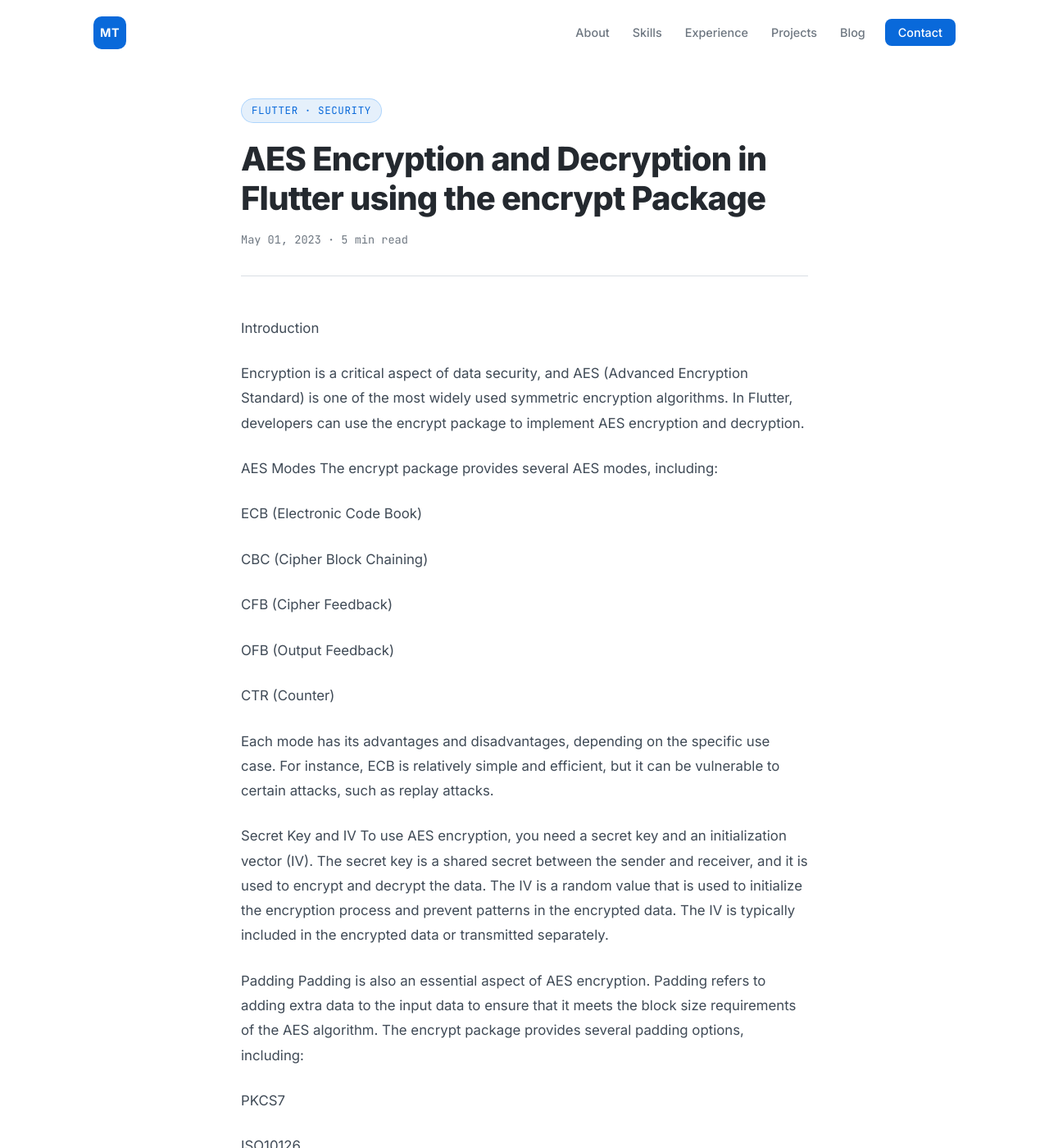
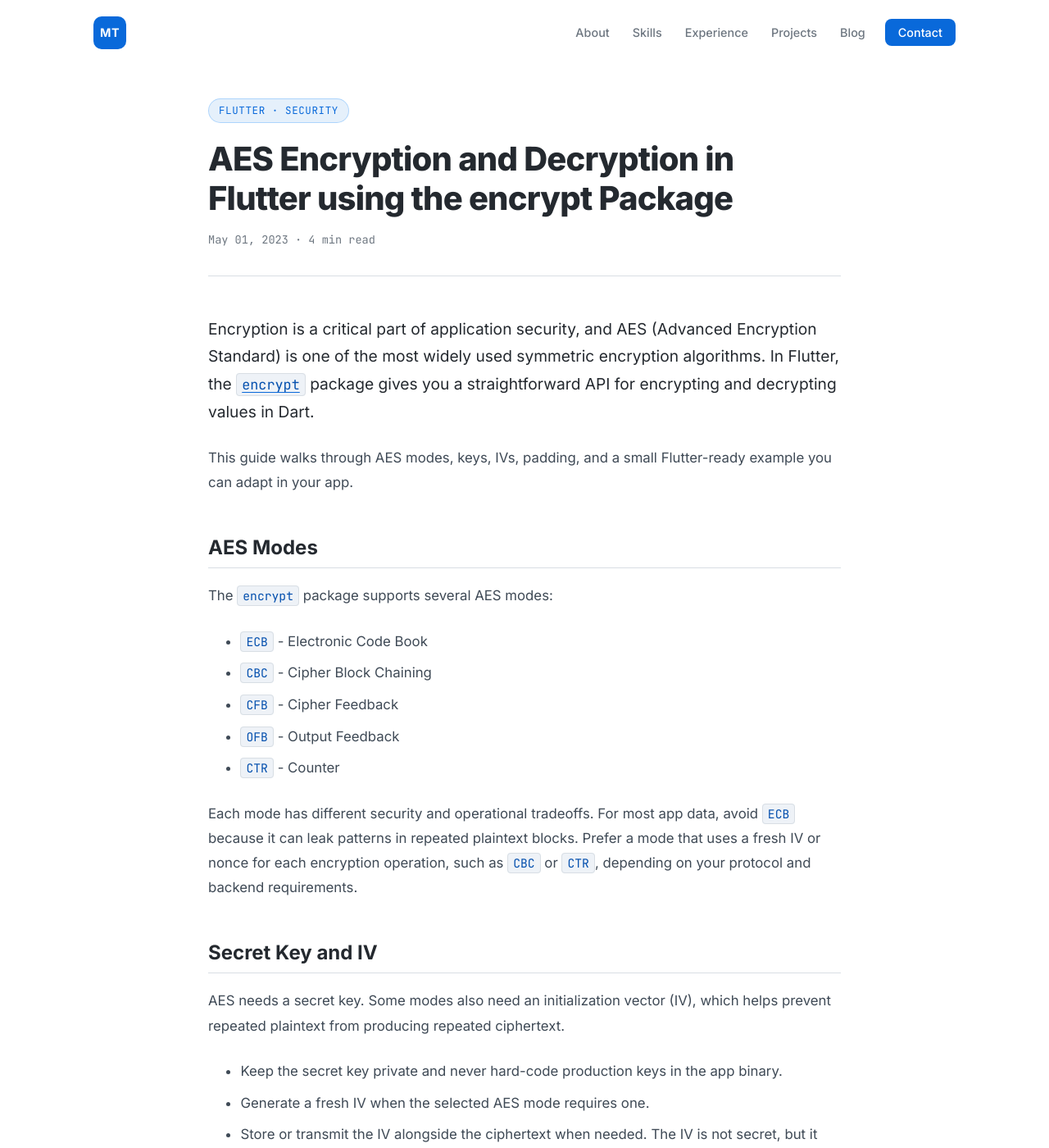
Before and after one commit to Mangesh20/mangesh20.github.io, a Jekyll site: the page built from _posts/2023-04-30-AES-Encryption-and-Decryption-in-Flutter.markdown, in a window 1280 px wide and 1400 px high. Shown: the whole window at 82% size. Built offline with Jekyll 4.4.1, drawn with Linux system fonts in a browser that asks for light colours; some of the changed text lies outside the part shown.

Commit message:
Enhance blog post formatting

````diff
--- a/_layouts/default.html
+++ b/_layouts/default.html
@@ -70,6 +70,47 @@
       entries.forEach(e => { if (e.isIntersecting) e.target.classList.add('visible'); });
     }, { threshold: 0.08, rootMargin: '0px 0px -40px 0px' });
     document.querySelectorAll('.fade-in').forEach(el => observer.observe(el));
+
+    document.querySelectorAll('.post-body pre').forEach((pre) => {
+      const code = pre.querySelector('code');
+      if (!code) return;
+
+      const figure = pre.closest('figure');
+      let block = figure;
+
+      if (!block) {
+        block = document.createElement('div');
+        pre.parentNode.insertBefore(block, pre);
+        block.appendChild(pre);
+      }
+      if (block.classList.contains('code-block')) return;
+
+      block.classList.add('code-block');
+      pre.setAttribute('tabindex', '0');
+
+      const button = document.createElement('button');
+      button.type = 'button';
+      button.className = 'copy-code-button';
+      button.textContent = 'Copy';
+      button.setAttribute('aria-label', 'Copy code snippet');
+      block.appendChild(button);
+
+      button.addEventListener('click', async () => {
+        const text = code.innerText;
+        try {
+          await navigator.clipboard.writeText(text);
+          button.textContent = 'Copied';
+          button.classList.add('copied');
+          window.setTimeout(() => {
+            button.textContent = 'Copy';
+            button.classList.remove('copied');
+          }, 1800);
+        } catch (error) {
+          button.textContent = 'Select';
+          pre.focus();
+        }
+      });
+    });
   </script>
 </body>
 </html>
--- a/_posts/2023-04-30-AES-Encryption-and-Decryption-in-Flutter.markdown
+++ b/_posts/2023-04-30-AES-Encryption-and-Decryption-in-Flutter.markdown
@@ -5,45 +5,47 @@ date: 2023-04-30 23:45:00 -0530
 categories: Flutter Security
 ---
 
-Introduction
+Encryption is a critical part of application security, and AES (Advanced Encryption Standard) is one of the most widely used symmetric encryption algorithms. In Flutter, the [`encrypt`](https://pub.dev/packages/encrypt) package gives you a straightforward API for encrypting and decrypting values in Dart.
 
-Encryption is a critical aspect of data security, and AES (Advanced Encryption Standard) is one of the most widely used symmetric encryption algorithms. In Flutter, developers can use the encrypt package to implement AES encryption and decryption.
+This guide walks through AES modes, keys, IVs, padding, and a small Flutter-ready example you can adapt in your app.
 
+## AES Modes
 
-AES Modes
-The encrypt package provides several AES modes, including:
+The `encrypt` package supports several AES modes:
 
-ECB (Electronic Code Book)
+- `ECB` - Electronic Code Book
+- `CBC` - Cipher Block Chaining
+- `CFB` - Cipher Feedback
+- `OFB` - Output Feedback
+- `CTR` - Counter
 
-CBC (Cipher Block Chaining)
+Each mode has different security and operational tradeoffs. For most app data, avoid `ECB` because it can leak patterns in repeated plaintext blocks. Prefer a mode that uses a fresh IV or nonce for each encryption operation, such as `CBC` or `CTR`, depending on your protocol and backend requirements.
 
-CFB (Cipher Feedback)
+## Secret Key and IV
 
-OFB (Output Feedback)
+AES needs a secret key. Some modes also need an initialization vector (IV), which helps prevent repeated plaintext from producing repeated ciphertext.
 
-CTR (Counter)
+- Keep the secret key private and never hard-code production keys in the app binary.
+- Generate a fresh IV when the selected AES mode requires one.
+- Store or transmit the IV alongside the ciphertext when needed. The IV is not secret, but it must match during decryption.
 
-Each mode has its advantages and disadvantages, depending on the specific use case. For instance, ECB is relatively simple and efficient, but it can be vulnerable to certain attacks, such as replay attacks.
+## Padding
 
+Padding adds bytes to plaintext so it matches the AES block size. The `encrypt` package supports padding options such as:
 
-Secret Key and IV
-To use AES encryption, you need a secret key and an initialization vector (IV). The secret key is a shared secret between the sender and receiver, and it is used to encrypt and decrypt the data. The IV is a random value that is used to initialize the encryption process and prevent patterns in the encrypted data. The IV is typically included in the encrypted data or transmitted separately.
+- `PKCS7`
+- `ISO10126`
+- `ANSI X.923`
 
+Your padding choice must be consistent between encryption and decryption.
 
-Padding
-Padding is also an essential aspect of AES encryption. Padding refers to adding extra data to the input data to ensure that it meets the block size requirements of the AES algorithm. The encrypt package provides several padding options, including:
+## Flutter AES Example
 
-PKCS7
+The example below shows the basic flow with the `encrypt` package. It creates a 32-byte key, a 16-byte IV, encrypts a string, prints the Base64 ciphertext, and then decrypts it.
 
-ISO10126
+> For production apps, generate and manage keys through a secure key management flow. This sample is intentionally small so the API shape is easy to see.
 
-ANSI X.923
-
-AES Encryption and Decryption in Flutter using the Encrypt Package Example
-Let's look at an example of using AES encryption and decryption in Flutter with the ECB mode:
-
-{% highlight swift %}
-
+```dart
 import 'package:encrypt/encrypt.dart' as encrypt;
 
 void main() {
@@ -51,59 +53,46 @@ void main() {
   final iv = encrypt.IV.fromLength(16);
   final encrypter = encrypt.Encrypter(encrypt.AES(key));
 
-   // Encrypt
-  final plainText = 'some random text';
+  const plainText = 'some random text';
+
   final encrypted = encrypter.encrypt(plainText, iv: iv);
+  print(encrypted.base64);
 
-   // output something like >r/qtHYIy6OfJJ8805uFY80MfmuvXVSapuXOk4dTbY5s=
-   print(encrypted.base64);
+  final decrypted = encrypter.decrypt(encrypted, iv: iv);
+  print(decrypted);
+}
+```
 
-   // Decrypt
- final decrypted = encrypter.decrypt(encrypted, iv: iv);
- print(decrypted); // output > 'some random text'
+## Optional IV Field
 
-}
+The IV field is optional for `ECB` because that mode does not use an IV. Even so, if you switch modes later, keeping the encryption call shape consistent can reduce mistakes. The more important production guidance is to choose a mode appropriate for your threat model and avoid `ECB` for sensitive data.
 
-{% endhighlight %}
+## Conclusion
 
+The `encrypt` package is a convenient way to add AES encryption and decryption to Flutter projects. Pick the AES mode deliberately, protect your key, use IVs correctly, and keep encryption and decryption settings consistent.
 
-In this example, we first generate a random 32-byte secret key and a random 16-byte IV. We then create an Encrypter instance with the AES algorithm and the secret key. We use the encrypt method to encrypt the plain text with the ECB mode and the provided IV. We then use the decrypt method to decrypt the encrypted data with the same IV.
+## FAQs
 
+### What is AES encryption?
 
-Optional IV Field
-Note that the IV is optional for the ECB mode because this mode does not use IV. However, it is still recommended to provide an IV to ensure consistency with other modes and to avoid potential errors.
+AES is a symmetric encryption algorithm used to secure data in transit or at rest. It is widely used because it is efficient and well studied.
 
+### What is the `encrypt` package in Flutter?
 
-Conclusion
-In conclusion, the encrypt package provides a convenient and reliable way to implement AES encryption and decryption in Flutter. Developers can choose from different AES modes, use a secret key and IV for security, and apply padding as needed. By following best practices and understanding the nuances of AES encryption, developers can build secure and robust Flutter applications.
+`encrypt` is a Dart package that provides APIs for encryption and decryption, including AES support.
 
+### What AES modes does the `encrypt` package support?
 
-FAQs
+It supports modes including `ECB`, `CBC`, `CFB`, `OFB`, and `CTR`.
 
-What is AES encryption?
+### What is a secret key?
 
-AES (Advanced Encryption Standard) is a symmetric encryption algorithm used to secure data in transit or at rest. It is widely used due to its high level of security and efficiency.
+A secret key is the private value used to encrypt and decrypt data. Anyone with the key can decrypt the ciphertext, so it must be protected.
 
-What is the Encrypt package in Flutter?
+### What is an initialization vector?
 
-The Encrypt package is a Flutter package that provides a convenient way to implement AES encryption and decryption in your application.
+An initialization vector, or IV, is a value used by many AES modes to make encryption output less predictable. It usually does not need to be secret, but it must be available for decryption.
 
-What are the different AES modes available in the Encrypt package?
+### What is padding?
 
-The Encrypt package provides several AES modes, including ECB, CBC, CFB, OFB, and CTR.
-
-What is a secret key?
-
-A secret key is a shared secret between the sender and receiver used to encrypt and decrypt the data. It is an essential component of AES encryption.
-
-What is an initialization vector (IV)?
-
-An initialization vector (IV) is a random value used to initialize the encryption process and prevent patterns in the encrypted data. It is another crucial component of AES encryption.
-
-What is padding?
-
-Padding refers to adding extra data to the input data to ensure that it meets the block size requirements of the AES algorithm. The Encrypt package provides several padding options, including PKCS7, ISO10126, and ANSI X.923.
-
-Is the IV field optional?
-
-The IV field is optional for the ECB mode because this mode does not use IV. However, it is still recommended to provide an IV to ensure consistency with other modes and to avoid potential errors.
+Padding adds extra bytes to plaintext so it fits AES block-size requirements. Common padding options include `PKCS7`, `ISO10126`, and `ANSI X.923`.
--- a/_sass/main.scss
+++ b/_sass/main.scss
@@ -849,7 +849,7 @@ footer {
 .post-page {
   padding-top: 120px;
   padding-bottom: 80px;
-  max-width: 740px;
+  max-width: 820px;
   margin: 0 auto;
   padding-left: 24px;
   padding-right: 24px;
@@ -893,6 +893,12 @@ footer {
   line-height: 1.8;
   color: var(--text-2);
 }
+.post-body > p:first-child {
+  font-size: 1.2rem;
+  line-height: 1.75;
+  color: var(--text);
+  margin-bottom: 1.25em;
+}
 .post-body h1, .post-body h2, .post-body h3,
 .post-body h4, .post-body h5, .post-body h6 {
   color: var(--text);
@@ -903,9 +909,9 @@ footer {
 .post-body h1:first-child, .post-body h2:first-child { margin-top: 0; }
 .post-body h1 { font-size: 2rem; }
 .post-body h2 { font-size: 1.5rem; border-bottom: 1px solid var(--border); padding-bottom: 0.4em; }
-.post-body h3 { font-size: 1.2rem; }
+.post-body h3 { font-size: 1.15rem; }
 .post-body p { margin-bottom: 1.5em; }
-.post-body ul, .post-body ol { margin: 0 0 1.5em 1.5em; }
+.post-body ul, .post-body ol { margin: 0 0 1.5em 1.25em; padding-left: 1.1em; }
 .post-body li { margin-bottom: 0.5em; }
 .post-body code {
   font-family: var(--mono);
@@ -916,13 +922,23 @@ footer {
   border-radius: 4px;
   color: var(--accent-2);
 }
+.post-body figure.highlight,
+.post-body .code-block {
+  position: relative;
+  margin: 0 0 1.8em;
+}
+.post-body figure.highlight {
+  background: none;
+}
 .post-body pre {
-  background: var(--bg-2);
+  background: #f6f8fa;
   border: 1px solid var(--border);
-  border-radius: var(--radius-sm);
-  padding: 20px 24px;
+  border-radius: var(--radius);
+  padding: 48px 24px 22px;
   overflow-x: auto;
-  margin: 0 0 1.5em;
+  margin: 0;
+  box-shadow: var(--shadow-card);
+  outline: none;
 }
 .post-body pre code {
   background: none;
@@ -930,18 +946,43 @@ footer {
   padding: 0;
   font-size: 0.9rem;
   color: var(--text);
+  line-height: 1.75;
+  white-space: pre;
+}
+.copy-code-button {
+  position: absolute;
+  top: 12px;
+  right: 12px;
+  z-index: 2;
+  border: 1px solid var(--border);
+  border-radius: var(--radius-sm);
+  background: rgba(255, 255, 255, 0.88);
+  color: var(--text);
+  font-family: var(--mono);
+  font-size: 0.75rem;
+  font-weight: 600;
+  padding: 6px 10px;
+  cursor: pointer;
+  transition: all var(--transition);
+}
+.copy-code-button:hover,
+.copy-code-button.copied {
+  border-color: var(--accent);
+  color: var(--accent);
+  background: #ffffff;
 }
 .post-body blockquote {
-  border-left: 3px solid var(--accent);
-  padding: 14px 24px;
-  margin: 0 0 1.5em;
-  background: var(--bg-2);
-  border-radius: 0 var(--radius-sm) var(--radius-sm) 0;
+  border: 1px solid rgba(9, 105, 218, 0.18);
+  border-left: 4px solid var(--accent);
+  padding: 16px 20px;
+  margin: 0 0 1.6em;
+  background: var(--accent-glow);
+  border-radius: var(--radius-sm);
 }
-.post-body blockquote p { margin-bottom: 0; color: var(--text-muted); font-style: italic; }
+.post-body blockquote p { margin-bottom: 0; color: var(--text-2); }
 .post-body hr { border: none; border-top: 1px solid var(--border); margin: 2.5em 0; }
 .post-body strong { color: var(--text); font-weight: 700; }
-.post-body a { text-decoration: underline; text-underline-offset: 3px; }
+.post-body a { color: var(--accent); text-decoration: underline; text-underline-offset: 3px; }
 .post-body img { border-radius: var(--radius); border: 1px solid var(--border); margin: 1em 0; }
 .post-body table { width: 100%; border-collapse: collapse; margin-bottom: 1.5em; font-size: 0.9rem; }
 .post-body th, .post-body td { padding: 10px 16px; border: 1px solid var(--border); text-align: left; }
````
